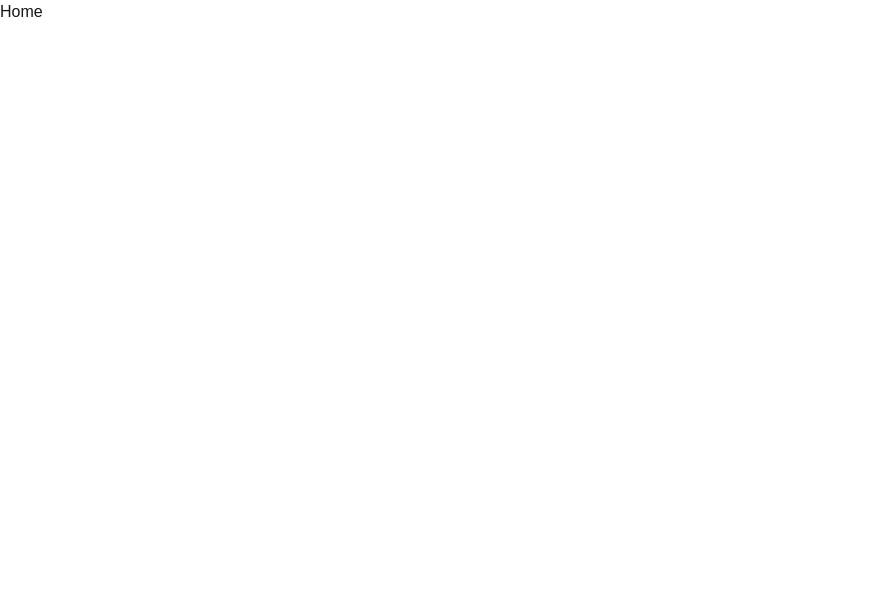
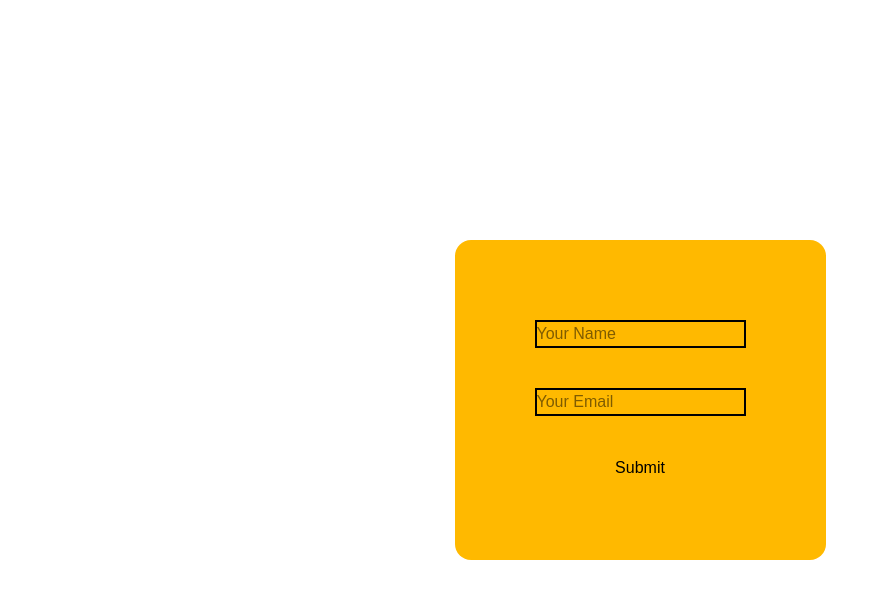
Before and after one commit to abdulwasay0245/dynamic-resume-builder, a Next.js app: page / in a window 1280 px wide. Shown: the top 598 px of the page, without its empty margins (0-888 px from the left). Built offline with nearby package versions, Linux system fonts and the light colour scheme.

Commit message:
added form

```diff
--- a/src/app/page.tsx
+++ b/src/app/page.tsx
@@ -1,8 +1,33 @@
-// app/resume/page.tsx or pages/resume.tsx
-import React from 'react'
+'use client'
+import { useState } from 'react';
 
-export default function Home() {
+export default function MyForm() {
+  const [email, setEmail] = useState('');
+  const [name, setName] = useState('');
+
+  const handleSubmit = (e) => {
+    e.preventDefault();
+    console.log({ email, name });
+  };
+
   return (
-    <div>Home</div>
-  )
+    <div className='w-full h-screen flex items-center justify-center'>
+
+    <form onSubmit={handleSubmit} className='flex flex-col gap-10 text-black bg-amber-400 p-20 rounded-2xl'>
+      <input
+        type="text"
+        placeholder="Your Name"
+        value={name}
+        onChange={(e) => setName(e.target.value)}
+        className='border-2 border-black ' />
+      <input
+        type="email"
+        placeholder="Your Email"
+        value={email}
+        onChange={(e) => setEmail(e.target.value)}
+        className='border-2 border-black' />
+      <button type="submit">Submit</button>
+    </form>
+        </div>
+  );
 }
```
